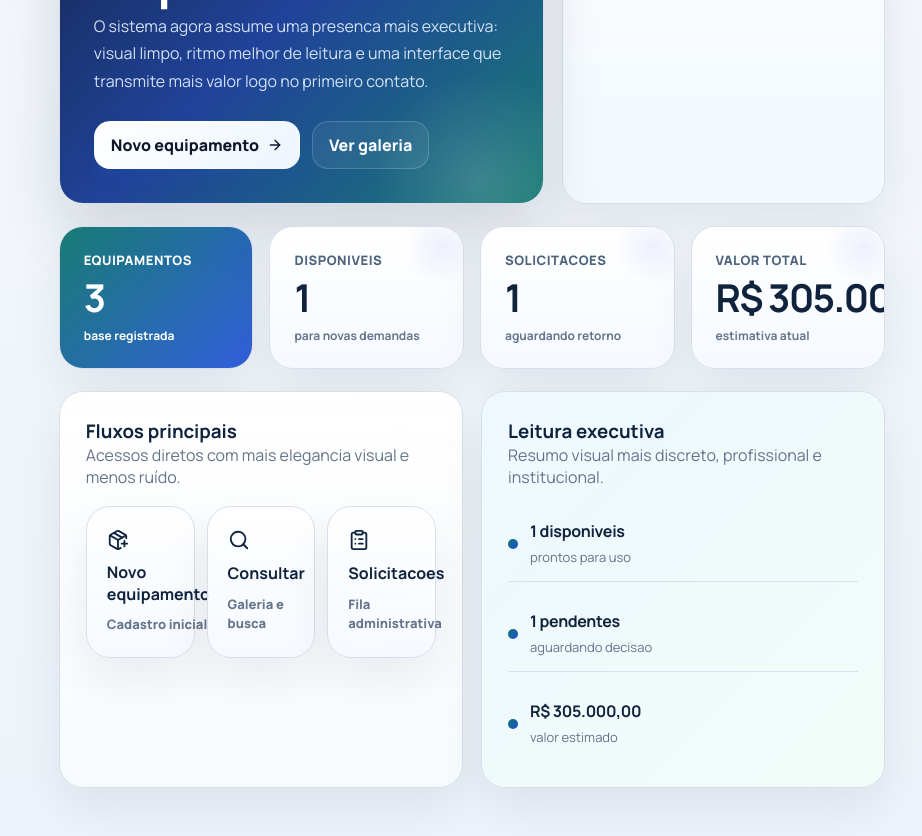
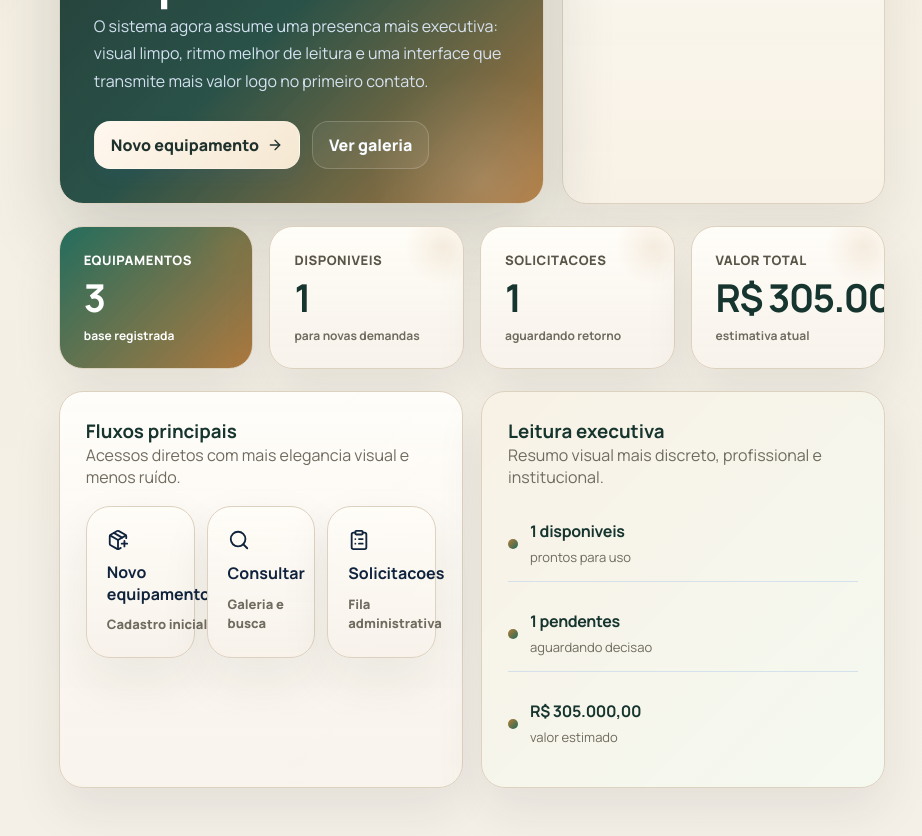
Before and after one commit to sistemaonlineff-del/bahia-equipamentos, a React (Vite) app: page / in a window 1280 px wide. Shown: the part 800-1636 px from the top of the page, without its empty margins (318-1240 px from the left). Built offline with nearby package versions, Linux system fonts and the light colour scheme.

Commit message:
feat: renova paleta visual do bahia equipamentos

```diff
--- a/src/styles.css
+++ b/src/styles.css
@@ -2,21 +2,24 @@
 
 :root {
   font-family: Manrope, "Segoe UI", sans-serif;
-  color: #10233d;
-  --surface: rgba(255, 255, 255, 0.88);
-  --surface-strong: rgba(255, 255, 255, 0.98);
-  --line: #d7e0ea;
-  --line-soft: rgba(215, 224, 234, 0.52);
-  --text: #10233d;
-  --muted: #64748b;
-  --muted-strong: #4d627b;
-  --primary: #1d4ed8;
-  --accent: #0f766e;
-  --navy: #0f172a;
-  --warm: #eef4fa;
-  --shadow: 0 20px 48px rgba(15, 23, 42, 0.075);
-  --shadow-soft: 0 10px 26px rgba(15, 23, 42, 0.055);
-  --shadow-hero: 0 28px 60px rgba(15, 23, 42, 0.14);
+  color: #17352f;
+  --bg: #f5f0e6;
+  --surface: rgba(255, 251, 245, 0.9);
+  --surface-strong: rgba(255, 253, 249, 0.98);
+  --line: #ddd1bf;
+  --line-soft: rgba(221, 209, 191, 0.55);
+  --text: #17352f;
+  --muted: #6f6b5f;
+  --muted-strong: #595548;
+  --primary: #1f6a5b;
+  --primary-strong: #154f44;
+  --accent: #b87b34;
+  --accent-soft: #efe1c8;
+  --deep: #1e312c;
+  --warm: #f7ecda;
+  --shadow: 0 22px 50px rgba(40, 34, 22, 0.08);
+  --shadow-soft: 0 12px 28px rgba(40, 34, 22, 0.05);
+  --shadow-hero: 0 30px 70px rgba(31, 49, 44, 0.18);
 }
 
 html {
@@ -32,9 +35,9 @@ body {
   min-height: 100vh;
   color: var(--text);
   background:
-    radial-gradient(circle at top left, rgba(59, 130, 246, 0.11), transparent 28%),
-    radial-gradient(circle at 88% 20%, rgba(16, 185, 129, 0.08), transparent 20%),
-    linear-gradient(180deg, #fbfdff 0%, #f3f7fc 45%, #edf3fa 100%);
+    radial-gradient(circle at top left, rgba(184, 123, 52, 0.12), transparent 26%),
+    radial-gradient(circle at 88% 18%, rgba(31, 106, 91, 0.1), transparent 20%),
+    linear-gradient(180deg, #faf5ec 0%, #f5efe3 44%, #f4f0e8 100%);
 }
 
 body::before {
@@ -123,12 +126,12 @@ label {
   height: 100vh;
   overflow: auto;
   padding: 22px 18px;
-  border-right: 1px solid rgba(213, 226, 239, 0.72);
+  border-right: 1px solid rgba(221, 209, 191, 0.72);
   background:
-    linear-gradient(180deg, rgba(255, 255, 255, 0.92), rgba(246, 250, 255, 0.9)),
-    linear-gradient(180deg, rgba(219, 234, 254, 0.14), transparent);
+    linear-gradient(180deg, rgba(255, 250, 243, 0.94), rgba(249, 243, 232, 0.92)),
+    linear-gradient(180deg, rgba(184, 123, 52, 0.06), transparent);
   backdrop-filter: blur(18px);
-  box-shadow: 16px 0 40px rgba(15, 23, 42, 0.04);
+  box-shadow: 16px 0 40px rgba(40, 34, 22, 0.05);
 }
 
 .brand {
@@ -147,7 +150,7 @@ label {
   border-radius: 14px;
   background: rgba(255, 255, 255, 0.96);
   padding: 7px;
-  box-shadow: var(--shadow-soft);
+  box-shadow: 0 8px 18px rgba(40, 34, 22, 0.05);
 }
 
 .brand strong,
@@ -178,7 +181,7 @@ label {
   margin: 18px 0;
   padding: 14px;
   border: 1px solid var(--line);
-  background: rgba(255, 255, 255, 0.72);
+  background: rgba(255, 252, 246, 0.76);
   border-radius: 18px;
   box-shadow: var(--shadow-soft);
 }
@@ -189,7 +192,7 @@ label {
   border-radius: 14px;
   display: grid;
   place-items: center;
-  background: linear-gradient(135deg, #0f766e, #2563eb);
+  background: linear-gradient(135deg, var(--primary-strong), var(--accent));
   color: #fff;
   font-weight: 900;
 }
@@ -213,14 +216,14 @@ nav button {
 }
 
 nav button.active {
-  background: linear-gradient(135deg, #eef5ff, #f3fbf8);
-  color: var(--primary);
-  border-color: #bfd4ee;
+  background: linear-gradient(135deg, rgba(31, 106, 91, 0.12), rgba(184, 123, 52, 0.14));
+  color: var(--primary-strong);
+  border-color: rgba(184, 123, 52, 0.32);
   box-shadow: inset 0 0 0 1px rgba(255, 255, 255, 0.55);
 }
 
 nav button:not(.active):hover {
-  background: rgba(255, 255, 255, 0.68);
+  background: rgba(255, 250, 243, 0.72);
 }
 
 .sidebar-note {
@@ -244,7 +247,7 @@ nav button:not(.active):hover {
   padding: 30px 32px;
   border-radius: 32px;
   background:
-    linear-gradient(135deg, #0f172a, #173b95 54%, #0f766e),
+    linear-gradient(135deg, #1f312c, #285347 52%, #a86f30),
     linear-gradient(180deg, rgba(255, 255, 255, 0.06), transparent);
   color: #fff;
   box-shadow: var(--shadow-hero);
@@ -257,7 +260,7 @@ nav button:not(.active):hover {
   position: absolute;
   inset: 0;
   background:
-    radial-gradient(circle at 88% 22%, rgba(255, 255, 255, 0.16), transparent 18%),
+    radial-gradient(circle at 88% 22%, rgba(255, 240, 217, 0.2), transparent 18%),
     linear-gradient(120deg, rgba(255, 255, 255, 0.08), transparent 36%, transparent 64%, rgba(255, 255, 255, 0.08));
   pointer-events: none;
 }
@@ -305,7 +308,7 @@ nav button:not(.active):hover {
   border: 1px solid rgba(213, 226, 239, 0.9);
   border-radius: 24px;
   background:
-    linear-gradient(180deg, rgba(255, 255, 255, 0.95), rgba(247, 251, 255, 0.93)),
+    linear-gradient(180deg, rgba(255, 253, 249, 0.96), rgba(249, 244, 236, 0.94)),
     linear-gradient(135deg, rgba(255, 255, 255, 0.14), transparent);
   box-shadow: var(--shadow);
 }
@@ -315,8 +318,8 @@ nav button:not(.active):hover {
   align-items: center;
   padding: 7px 12px;
   border-radius: 999px;
-  background: #eff6ff;
-  color: var(--primary);
+  background: rgba(184, 123, 52, 0.12);
+  color: var(--accent);
   font-size: 12px;
   font-weight: 900;
   letter-spacing: 0.06em;
@@ -366,7 +369,7 @@ nav button:not(.active):hover {
   position: relative;
   overflow: hidden;
   background:
-    linear-gradient(135deg, rgba(15, 23, 42, 0.99), rgba(23, 59, 149, 0.96) 56%, rgba(15, 118, 110, 0.96)),
+    linear-gradient(135deg, rgba(30, 49, 44, 0.99), rgba(35, 76, 66, 0.97) 56%, rgba(168, 111, 48, 0.92)),
     linear-gradient(180deg, rgba(255, 255, 255, 0.04), transparent);
   color: #fff;
   box-shadow: var(--shadow-hero);
@@ -390,7 +393,7 @@ nav button:not(.active):hover {
   width: fit-content;
   padding: 8px 12px;
   border-radius: 999px;
-  background: rgba(255, 255, 255, 0.12);
+  background: rgba(255, 247, 236, 0.14);
   color: #f8fbff;
   font-size: 12px;
   font-weight: 800;
@@ -430,8 +433,8 @@ nav button:not(.active):hover {
 
 .hero-primary {
   border-color: rgba(255, 255, 255, 0.14);
-  background: linear-gradient(135deg, #ffffff, #edf5ff);
-  color: var(--navy);
+  background: linear-gradient(135deg, #fff8ef, #f5e8d2);
+  color: var(--deep);
 }
 
 .hero-secondary {
@@ -445,8 +448,8 @@ nav button:not(.active):hover {
 .hero-panel-minimal {
   padding: 26px;
   background:
-    linear-gradient(180deg, rgba(255, 255, 255, 0.97), rgba(242, 249, 255, 0.95)),
-    radial-gradient(circle at top right, rgba(219, 234, 254, 0.32), transparent 30%);
+    linear-gradient(180deg, rgba(255, 253, 248, 0.97), rgba(247, 240, 229, 0.95)),
+    radial-gradient(circle at top right, rgba(184, 123, 52, 0.14), transparent 28%);
 }
 
 .hero-panel-kicker {
@@ -469,7 +472,7 @@ nav button:not(.active):hover {
 .hero-panel-top span {
   font-size: 2.2rem;
   font-weight: 900;
-  color: var(--primary);
+  color: var(--primary-strong);
   letter-spacing: -0.04em;
 }
 
@@ -477,7 +480,7 @@ nav button:not(.active):hover {
   width: 100%;
   height: 14px;
   border-radius: 999px;
-  background: rgba(191, 219, 254, 0.54);
+  background: rgba(222, 209, 188, 0.6);
   overflow: hidden;
 }
 
@@ -507,8 +510,8 @@ nav button:not(.active):hover {
   display: grid;
   gap: 10px;
   background:
-    linear-gradient(180deg, rgba(255, 255, 255, 0.98), rgba(245, 249, 255, 0.94)),
-    radial-gradient(circle at top right, rgba(219, 234, 254, 0.22), transparent 30%);
+    linear-gradient(180deg, rgba(255, 253, 248, 0.98), rgba(247, 242, 235, 0.94)),
+    radial-gradient(circle at top right, rgba(184, 123, 52, 0.1), transparent 28%);
   position: relative;
   overflow: hidden;
 }
@@ -521,7 +524,7 @@ nav button:not(.active):hover {
   width: 76px;
   height: 76px;
   border-radius: 50%;
-  background: radial-gradient(circle, rgba(29, 78, 216, 0.08), transparent 72%);
+  background: radial-gradient(circle, rgba(184, 123, 52, 0.12), transparent 72%);
 }
 
 .metric strong {
@@ -546,7 +549,7 @@ nav button:not(.active):hover {
 
 .metric-featured {
   background:
-    linear-gradient(135deg, rgba(15, 118, 110, 0.96), rgba(29, 78, 216, 0.9)),
+    linear-gradient(135deg, rgba(31, 106, 91, 0.98), rgba(168, 111, 48, 0.92)),
     linear-gradient(180deg, rgba(255, 255, 255, 0.04), transparent);
   color: #fff;
 }
@@ -572,7 +575,7 @@ nav button:not(.active):hover {
   gap: 18px;
   padding: 26px;
   background:
-    linear-gradient(180deg, rgba(255, 255, 255, 0.98), rgba(247, 251, 255, 0.94)),
+    linear-gradient(180deg, rgba(255, 253, 249, 0.98), rgba(248, 243, 236, 0.94)),
     linear-gradient(135deg, rgba(255, 255, 255, 0.16), transparent);
 }
 
@@ -582,8 +585,8 @@ nav button:not(.active):hover {
 
 .panel-highlight-simple {
   background:
-    linear-gradient(135deg, rgba(238, 248, 255, 0.98), rgba(241, 252, 248, 0.96)),
-    radial-gradient(circle at top right, rgba(29, 78, 216, 0.08), transparent 26%);
+    linear-gradient(135deg, rgba(248, 241, 229, 0.98), rgba(244, 249, 240, 0.96)),
+    radial-gradient(circle at top right, rgba(31, 106, 91, 0.08), transparent 26%);
 }
 
 .journey-grid {
@@ -601,16 +604,16 @@ nav button:not(.active):hover {
   padding: 22px 20px;
   text-align: left;
   background:
-    linear-gradient(180deg, rgba(255, 255, 255, 0.98), rgba(245, 249, 255, 0.92)),
-    radial-gradient(circle at top right, rgba(219, 234, 254, 0.22), transparent 32%);
+    linear-gradient(180deg, rgba(255, 253, 248, 0.98), rgba(247, 241, 234, 0.92)),
+    radial-gradient(circle at top right, rgba(184, 123, 52, 0.12), transparent 32%);
   transition: transform 0.2s ease, box-shadow 0.2s ease, border-color 0.2s ease;
 }
 
 .journey-card:hover,
 .equipment-card:hover {
   transform: translateY(-4px);
-  border-color: #bcd3ee;
-  box-shadow: 0 18px 36px rgba(37, 99, 235, 0.12);
+  border-color: rgba(184, 123, 52, 0.34);
+  box-shadow: 0 18px 36px rgba(40, 34, 22, 0.1);
 }
 
 .journey-card strong {
@@ -674,7 +677,7 @@ nav button:not(.active):hover {
   border: 1px solid rgba(226, 234, 243, 0.92);
   border-radius: 18px;
   background: linear-gradient(180deg, rgba(255, 255, 255, 0.96), rgba(249, 251, 255, 0.94));
-  box-shadow: inset 0 1px 0 rgba(255, 255, 255, 0.75);
+  box-shadow: inset 0 1px 0 rgba(255, 255, 255, 0.8);
 }
 
 .span-2 {
@@ -697,8 +700,8 @@ nav button:not(.active):hover {
   gap: 16px;
   padding: 24px;
   background:
-    linear-gradient(180deg, rgba(255, 255, 255, 0.98), rgba(245, 249, 255, 0.92)),
-    radial-gradient(circle at top right, rgba(219, 234, 254, 0.18), transparent 30%);
+    linear-gradient(180deg, rgba(255, 253, 248, 0.98), rgba(247, 241, 234, 0.92)),
+    radial-gradient(circle at top right, rgba(31, 106, 91, 0.09), transparent 28%);
   transition: transform 0.2s ease, box-shadow 0.2s ease, border-color 0.2s ease;
   position: relative;
   overflow: hidden;
@@ -740,7 +743,7 @@ nav button:not(.active):hover {
 .equipment-meta-grid div {
   padding: 13px 14px;
   border-radius: 16px;
-  background: rgba(248, 251, 255, 0.92);
+  background: rgba(255, 250, 242, 0.88);
   border: 1px solid var(--line-soft);
 }
 
@@ -772,18 +775,18 @@ nav button:not(.active):hover {
 }
 
 .status-positive {
-  color: #166534;
-  background: #dcfce7;
+  color: #1f6a5b;
+  background: #dff2ea;
 }
 
 .status-negative {
-  color: #991b1b;
-  background: #fee2e2;
+  color: #9d4a2a;
+  background: #f9e0d4;
 }
 
 .status-warning {
-  color: #92400e;
-  background: #fef3c7;
+  color: #9c6b20;
+  background: #f7e8c7;
 }
 
 .table-scroll {
@@ -791,7 +794,7 @@ nav button:not(.active):hover {
   max-width: 100%;
   padding: 6px;
   background:
-    linear-gradient(180deg, rgba(255, 255, 255, 0.96), rgba(247, 251, 255, 0.94)),
+    linear-gradient(180deg, rgba(255, 253, 249, 0.96), rgba(248, 243, 236, 0.94)),
     linear-gradient(135deg, rgba(255, 255, 255, 0.12), transparent);
 }
 
@@ -813,13 +816,13 @@ td {
 
 th {
   color: var(--muted);
-  background: #f8fbff;
+  background: #fbf5eb;
   font-weight: 800;
   letter-spacing: 0.03em;
 }
 
 tbody tr:hover td {
-  background: rgba(239, 246, 255, 0.72);
+  background: rgba(247, 239, 226, 0.72);
 }
 
 .modal-backdrop {
@@ -837,8 +840,8 @@ tbody tr:hover td {
   width: min(860px, 100%);
   padding: 28px;
   background:
-    linear-gradient(180deg, rgba(255, 255, 255, 0.98), rgba(243, 249, 255, 0.97)),
-    radial-gradient(circle at top right, rgba(219, 234, 254, 0.3), transparent 28%);
+    linear-gradient(180deg, rgba(255, 253, 249, 0.98), rgba(247, 242, 235, 0.97)),
+    radial-gradient(circle at top right, rgba(184, 123, 52, 0.14), transparent 28%);
 }
 
 .modal-header {
```
